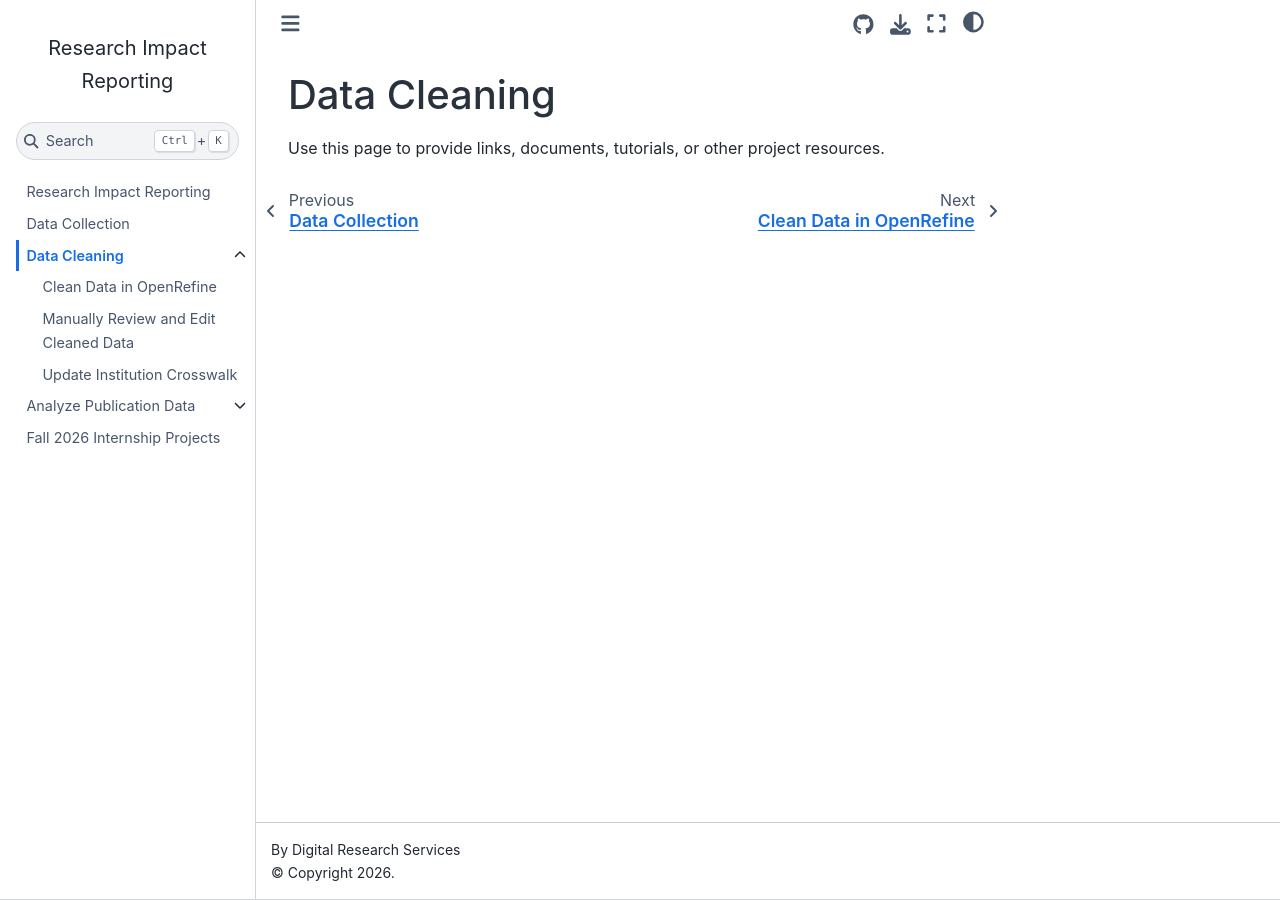
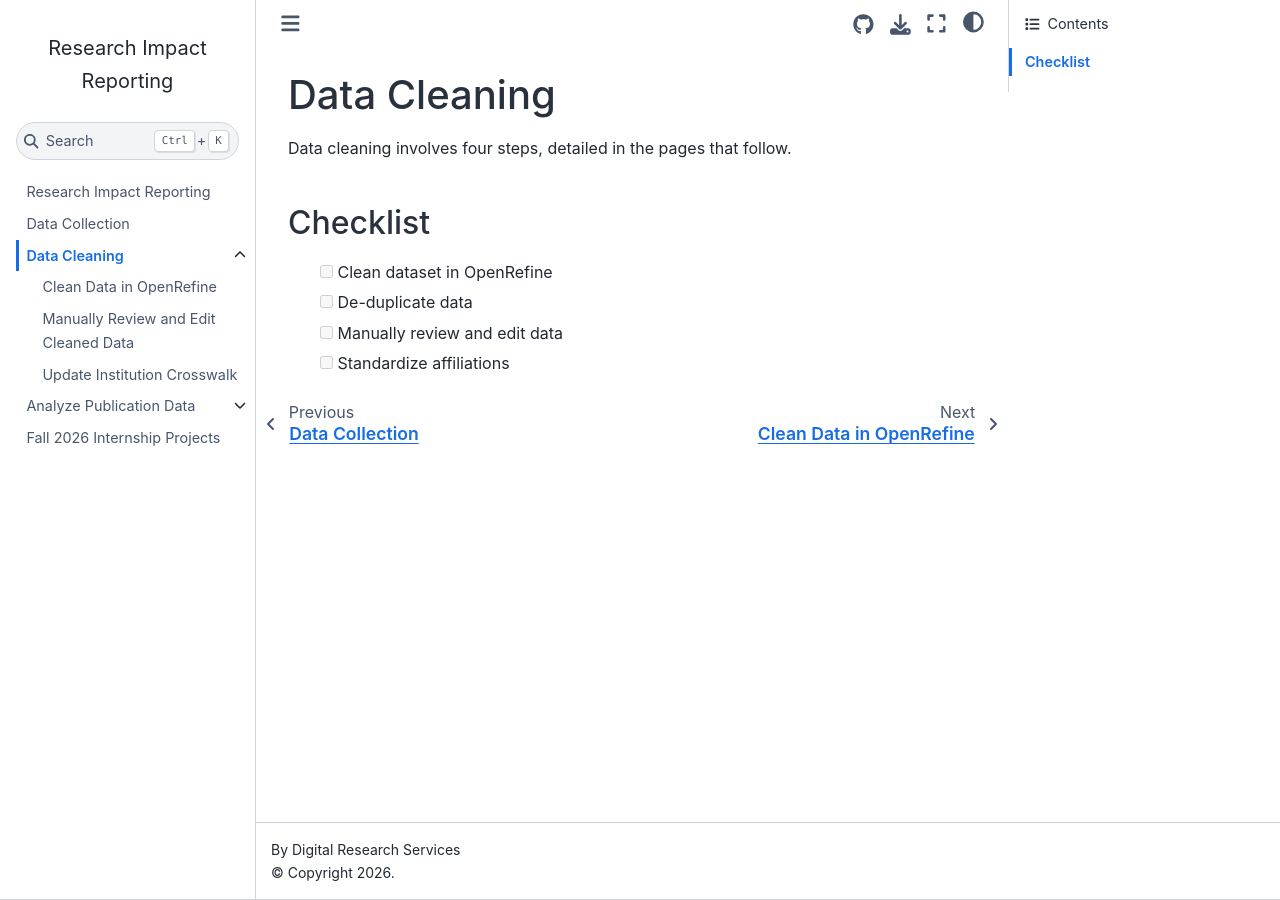
Before and after one commit to vvlooking/research-impact, a Jupyter Book: the page built from website/data-cleaning.md, in a window 1280 px wide. Built offline with Jupyter Book 1.0.4 settings and Sphinx 7.4.7 and the Sphinx Book theme 1.1.4, drawn with Linux system fonts in a browser that asks for light colours.

Commit message:
Update data-cleaning.md

```diff
--- a/website/data-cleaning.md
+++ b/website/data-cleaning.md
@@ -1,3 +1,10 @@
 # Data Cleaning
 
-Use this page to provide links, documents, tutorials, or other project resources.
+Data cleaning involves four steps, detailed in the pages that follow.
+
+## Checklist
+
+- [ ] Clean dataset in OpenRefine
+- [ ] De-duplicate data
+- [ ] Manually review and edit data
+- [ ] Standardize affiliations
```
